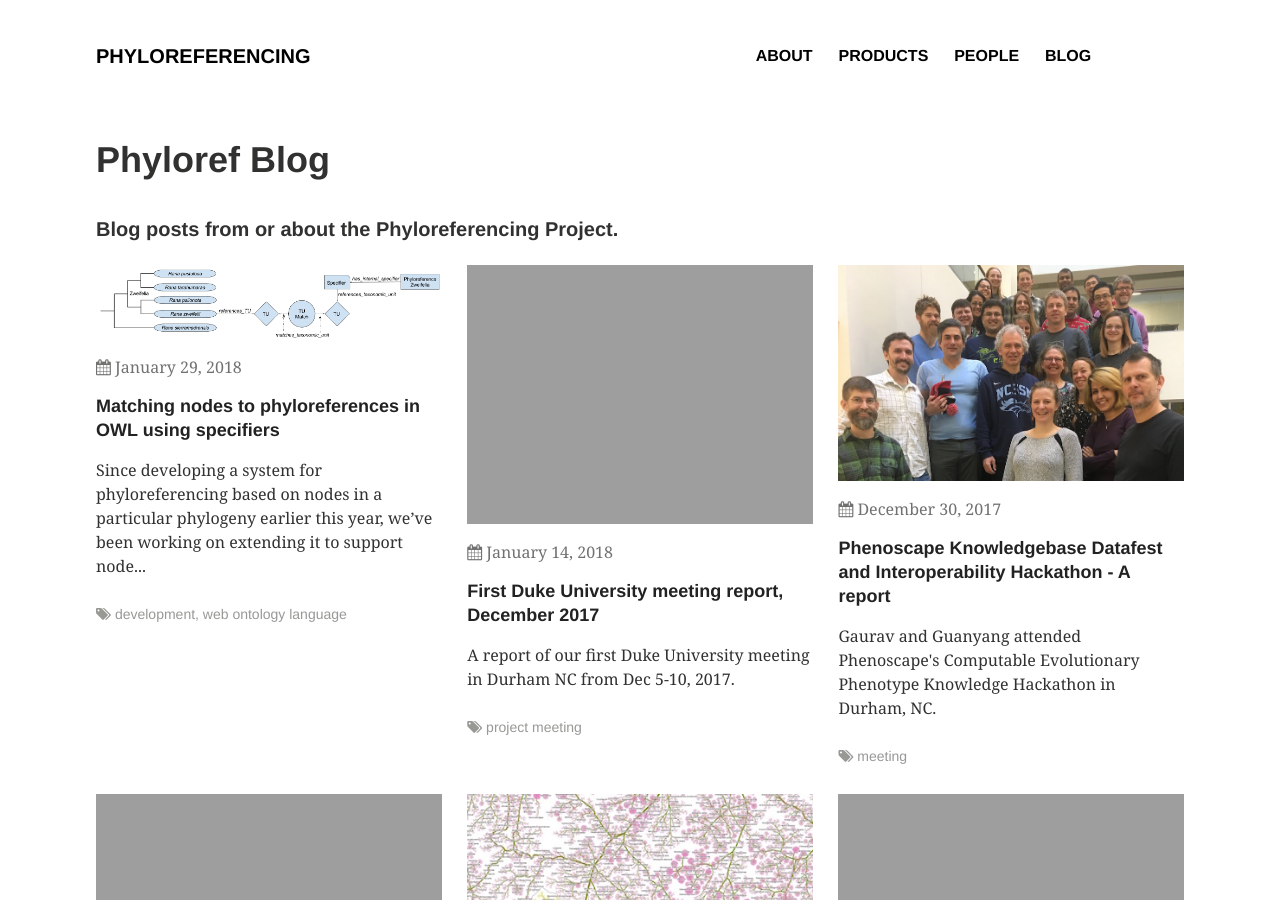
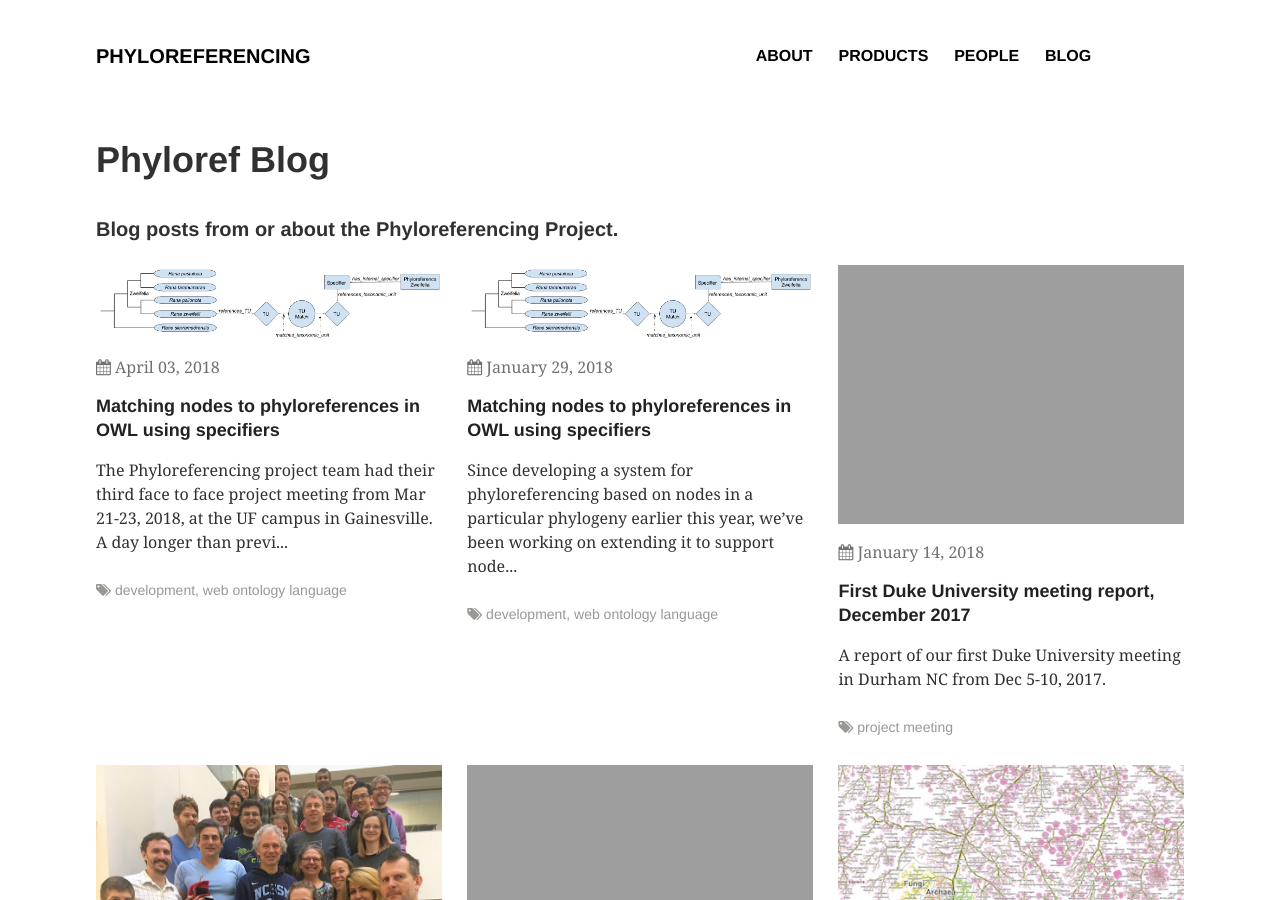
Before and after one commit to phyloref/phyloref.github.io, a Jekyll site: the page built from blog/index.md, in a window 1280 px wide and 900 px high. Built offline with Jekyll 4.4.1, drawn with Linux system fonts in a browser that asks for light colours; comment, search, counter and statistics services are not loaded.

Commit message:
Update 2018-04-03-Third-face-to-face-project-meeting.md

```diff
--- a/_posts/blog/2018-04-03-Third-face-to-face-project-meeting.md
+++ b/_posts/blog/2018-04-03-Third-face-to-face-project-meeting.md
@@ -1,16 +1,16 @@
 ---
 layout: post
-title: Third face to face project meeting
-author: gyzhang
+title: Matching nodes to phyloreferences in OWL using specifiers
+author: gaurav
 modified:
-excerpt: A report of our third face-to-face project meeting in Gainesville from Mar 21-23, 2018.
-tags: ["development plan", "project plan", "project meeting"]
+excerpt:
+tags: ["development", "web ontology language"]
 published: true
 comments: true
 image:
-  feature: 2018-03-23-f2fmeeting/croc.JPG
-  teaser: 2018-03-23-f2fmeeting/croc.teaser.png
-  thumb: 2018-03-23-f2fmeeting/croc.JPG
+  feature: blog_post_dec2017_matching_nodes/node_matching_illustration.png
+  teaser: blog_post_dec2017_matching_nodes/node_matching_illustration.png
+  thumb: blog_post_dec2017_matching_nodes/node_matching_illustration.png
 ---
 
 The [Phyloreferencing project] team had their third face to face project meeting from Mar 21-23, 2018, at the UF campus in Gainesville. A day longer than previous ones, this meeting was more extensive, but we felt the extra day was necessary to accomplish our meeting goals. We had a rather long list of items on the [agenda], and it was quite a miracle that we covered nearly all of them. This report summarizes four major topics of the meeting: (1) ontology of phyloreferences, (2) phyloreference curation tool, (3) use case development, and (4) specifier matching. In addition, this blog also documents our discussions of some important concepts and unresolved challlenges. Overall, this meeting set a clear direction for the way ahead, laid out goals, and planned tasks for the next six months.
```
